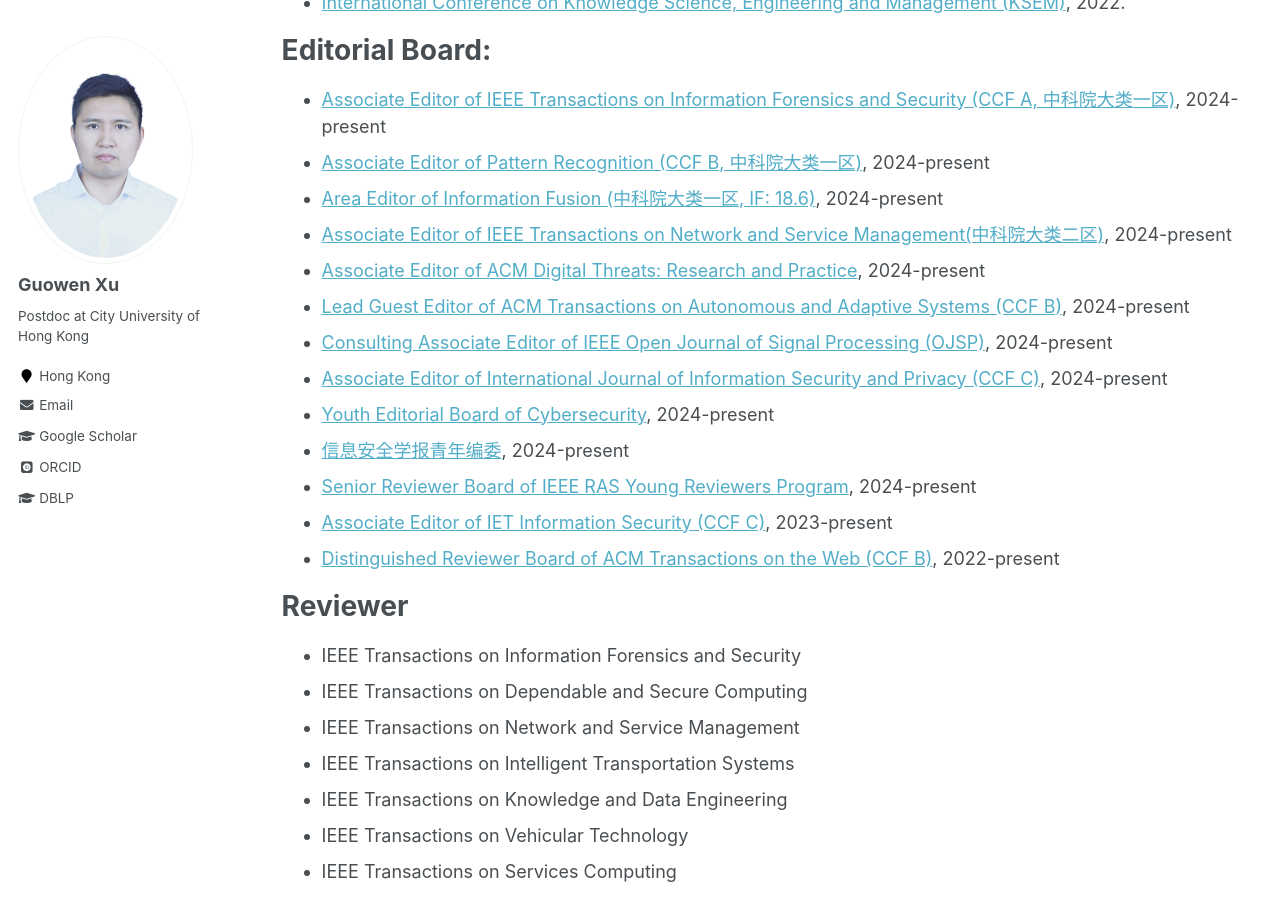
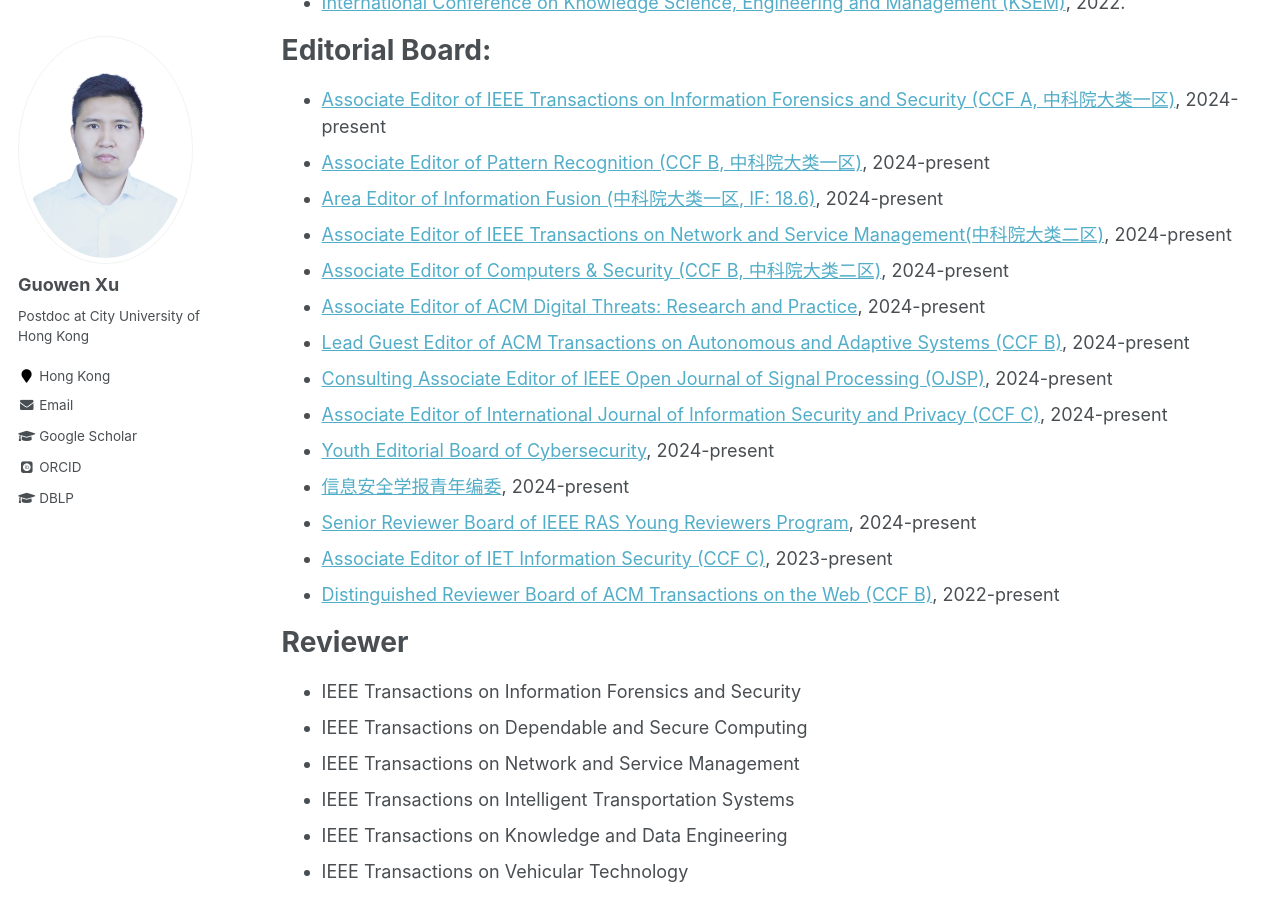
Before and after one commit to Guowen-xu/guowen-xu.github.io, a Jekyll site: the page built from _pages/services.md, in a window 1280 px wide and 900 px high, scrolled down 475 px. Built offline with Jekyll 4.4.1, drawn with Linux system fonts in a browser that asks for light colours; some web fonts are replaced.

Commit message:
Update services.md

```diff
--- a/_pages/services.md
+++ b/_pages/services.md
@@ -21,6 +21,7 @@ Editorial Board:
 * [Associate Editor of Pattern Recognition (CCF B, 中科院大类一区)](https://www.sciencedirect.com/journal/pattern-recognition/about/editorial-board), 2024-present
 * [Area Editor of Information Fusion (中科院大类一区, IF: 18.6)](https://www.sciencedirect.com/journal/information-fusion/about/editorial-board), 2024-present
 * [Associate Editor of IEEE Transactions on Network and Service Management(中科院大类二区)](https://www.comsoc.org/publications/journals/ieee-tnsm/ieee-transactions-network-and-service-management-editorial-board), 2024-present
+* [Associate Editor of Computers & Security (CCF B, 中科院大类二区)](https://www.sciencedirect.com/journal/computers-and-security/about/editorial-board), 2024-present
 * [Associate Editor of ACM Digital Threats: Research and Practice](https://dl.acm.org/journal/dtrap/editorial-board), 2024-present
 * [Lead Guest Editor of ACM Transactions on Autonomous and Adaptive Systems (CCF B)](https://dl.acm.org/journal/taas/calls-for-papers), 2024-present
 * [Consulting Associate Editor of IEEE Open Journal of Signal Processing (OJSP)](https://signalprocessingsociety.org/publications-resources/ieee-open-journal-signal-processing/advisoryeditorial-board), 2024-present
```
